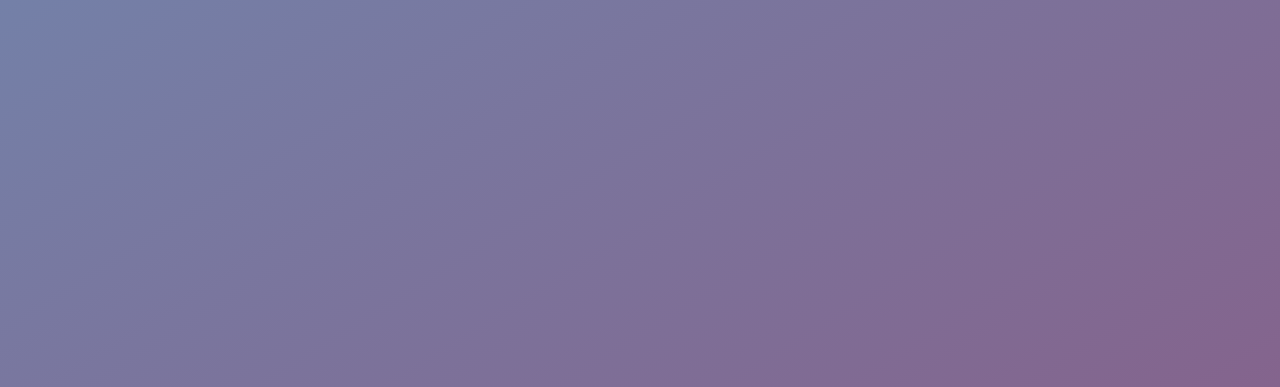
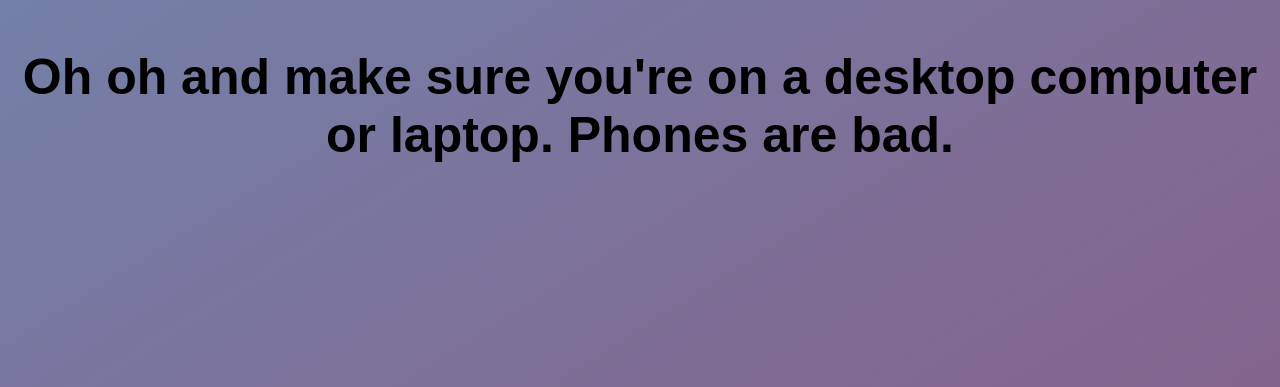
Before and after one commit to ThePythonist/WaffleconePlus, a website: page public/badbrowser.html in a window 1280 px wide. Shown: the part 413-800 px from the top of the page. Drawn offline with Linux system fonts and the light colour scheme.

Commit message:
Improved browser error message

```diff
--- a/public/badbrowser.html
+++ b/public/badbrowser.html
@@ -11,5 +11,6 @@
 		<p class="error">Wafflecone is not supported on this browser. You should be ashamed.</p>
 		<p class="error">Or maybe try Chrome or something. Chrome is great.</p>
 		<a class="error" target="_blank" href="https://www.google.com/chrome/"><img width="100" src="https://www.google.com/chrome/static/images/chrome-logo.svg" /></a>
+		<p class="error">Oh oh and make sure you're on a desktop computer or laptop. Phones are bad.</p>
 	</body>
 </html>
```
